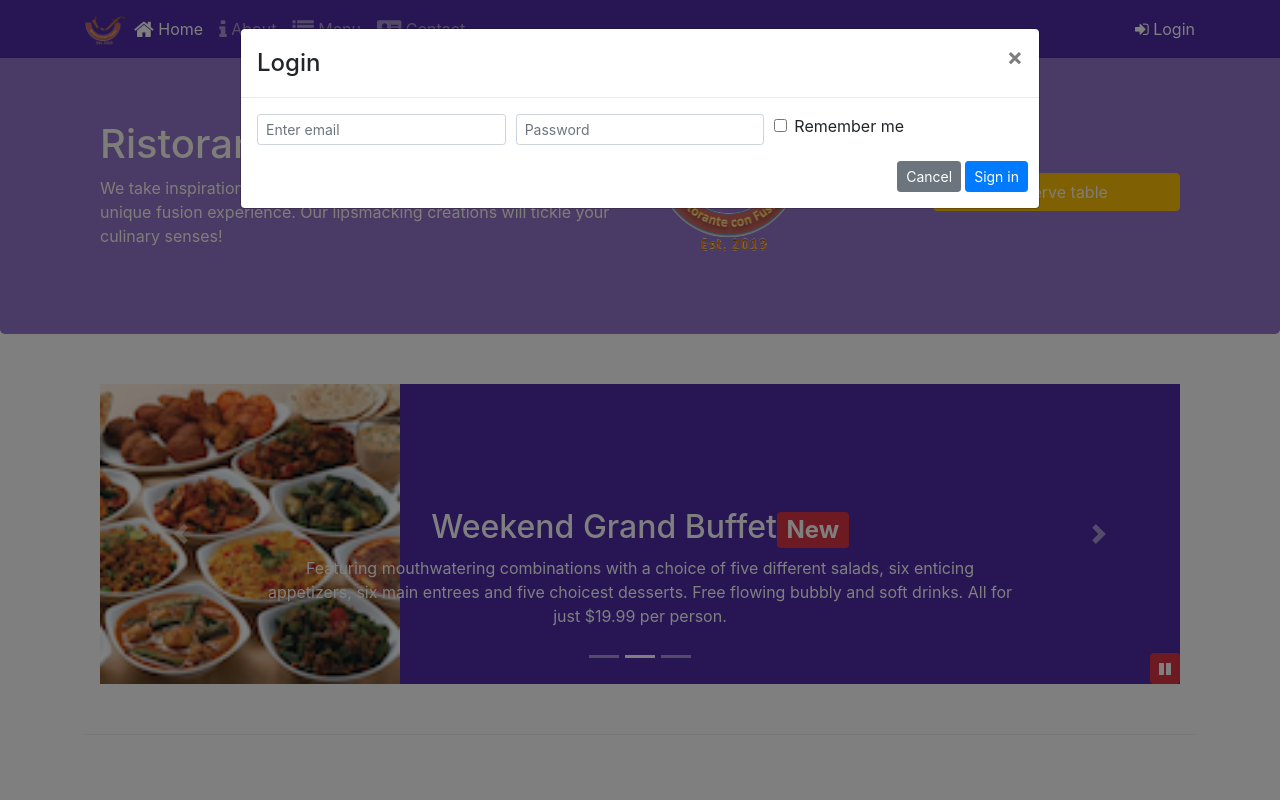
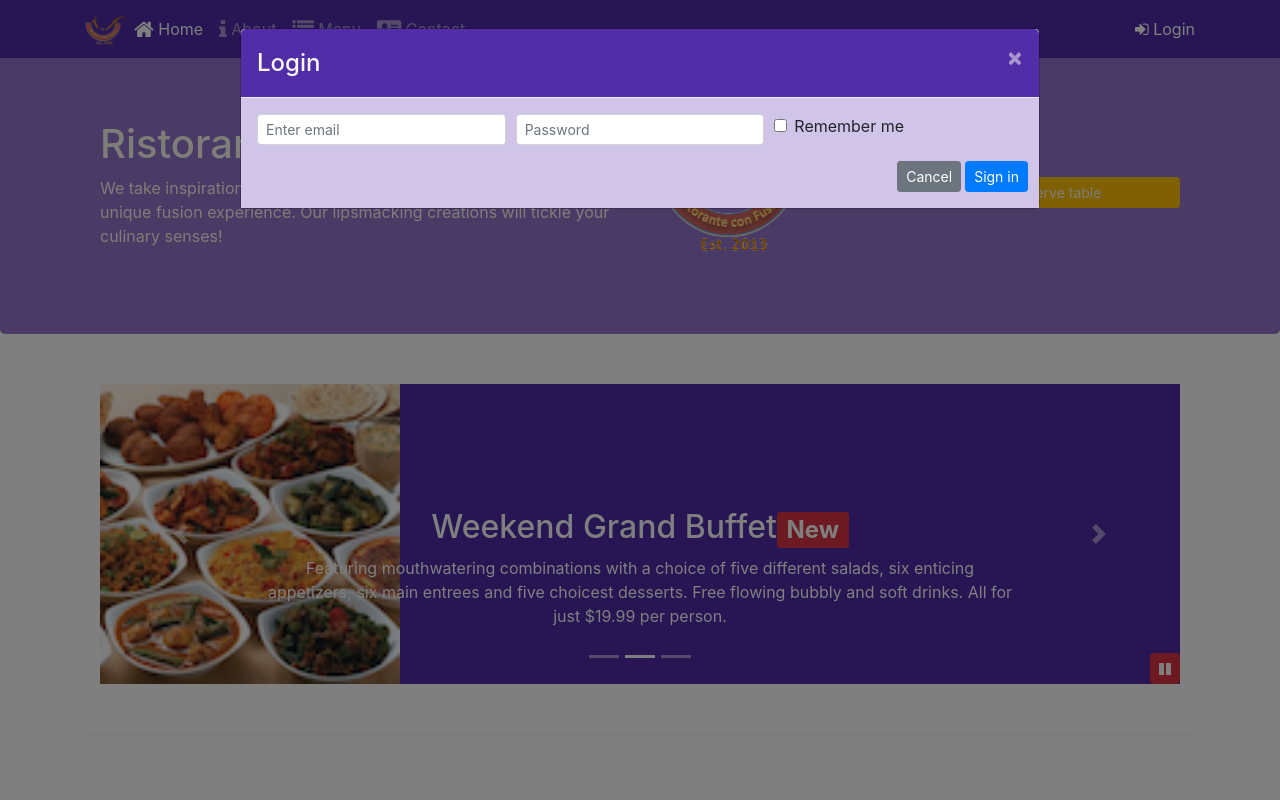
Before and after one commit to YassaFareed/Restaurant-Management-System, a website: page index.html in a window 1280 px wide. Both pictures are taken after a click on the button "Login". Shown: the top 800 px of the page. Drawn offline with nearby package versions, Linux system fonts and the light colour scheme.

Commit message:
Assignment 4

```diff
--- a/css/styles.scss
+++ b/css/styles.scss
@@ -73,3 +73,18 @@ body{
     bottom: 0px;
     z-index: 1;
 }
+
+.modal-header {
+	background:$background-dark;
+	color:floralwhite;
+
+	button {
+		color:floralwhite;
+	}
+}
+.modal-body {
+	background:$background-pale;
+}
+.modal-footer {
+	background:$background-light;
+}
--- a/index.html
+++ b/index.html
@@ -32,7 +32,7 @@
                 <li class="nav-item"><a class="nav-link" href="./contactus.html"><span class="fa fa-address-card fa-lg"></span> Contact</a></li>
                 </ul>
                 <span class="navbar-text">
-                    <a data-toggle="modal" data-target="#loginModal">
+                    <a id="loginButton" role="button">
                     <span class="fa fa-sign-in"></span> Login</a>
                 </span>
 
@@ -165,7 +165,7 @@
                     <a class="btn btn-warning btn-block nav-link" role="button" data-toggle="tooltip" data-html="true" title="Or Call us at <br><strong>+852 12345678</strong>" data-placement="bottom"  href="#reservetable" >Reserve a Table</a>
                  </div>  -->
                  <div class="col-12 col-sm align-self-center">
-                 <a class="btn btn-warning btn-block" data-toggle="modal" data-target="#reserveModal" type="button" role="button" >Reserve table</a>
+                 <a class="btn btn-warning btn-sm btn-block" id="reserveButton" title="Or Call us at +852 12345678" type="button" role="button" >Reserve table</a>
                 </div>
             </div>
         </div>
@@ -411,6 +411,12 @@
                 }
             });
         });
+            $('#reserveButton').click(function(){
+    		$('#reserveModal').modal('show');
+    	});
+         	$('#loginButton').click(function(){
+    		$('#loginModal').modal('show');
+    	});
 
 
         </script>
```
Also changed, not shown: css/styles.css.
